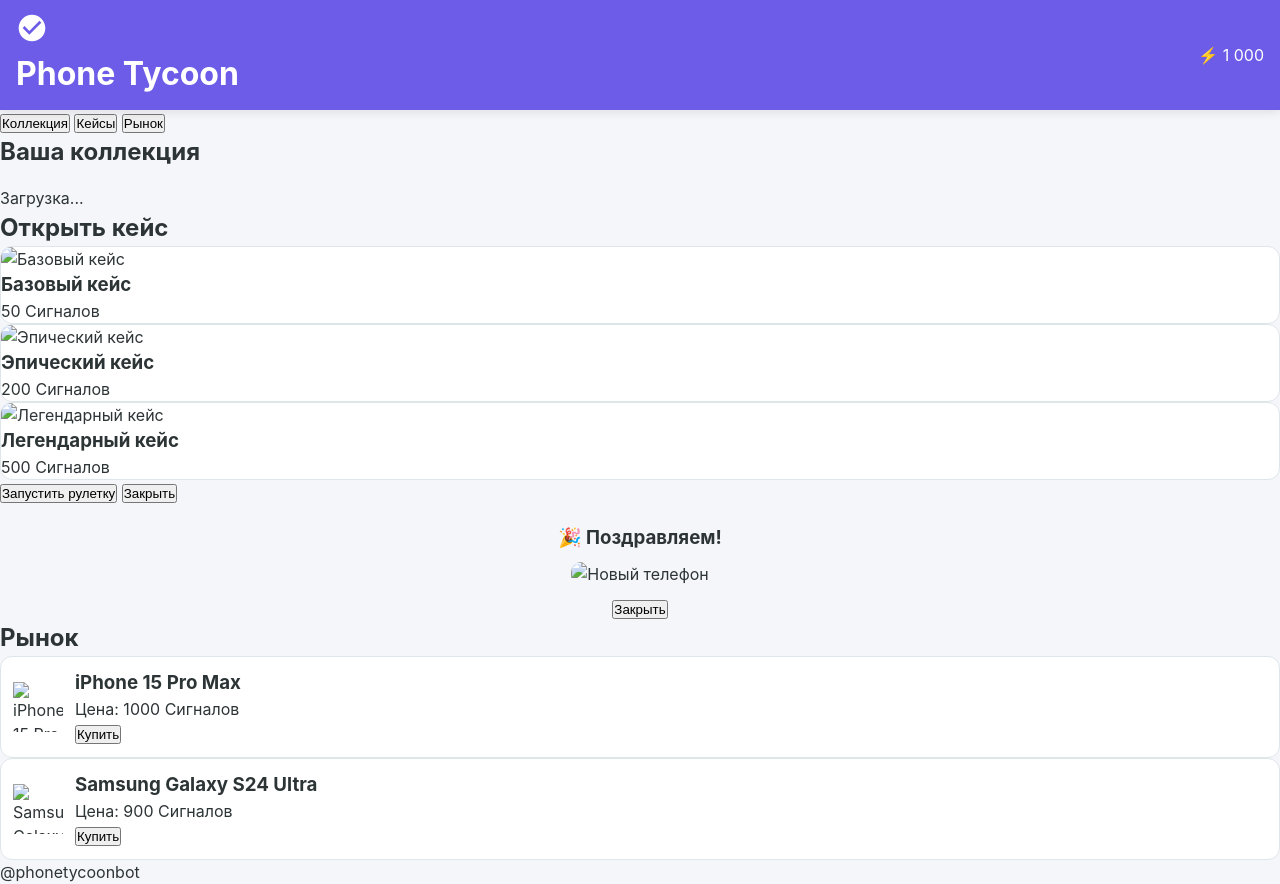
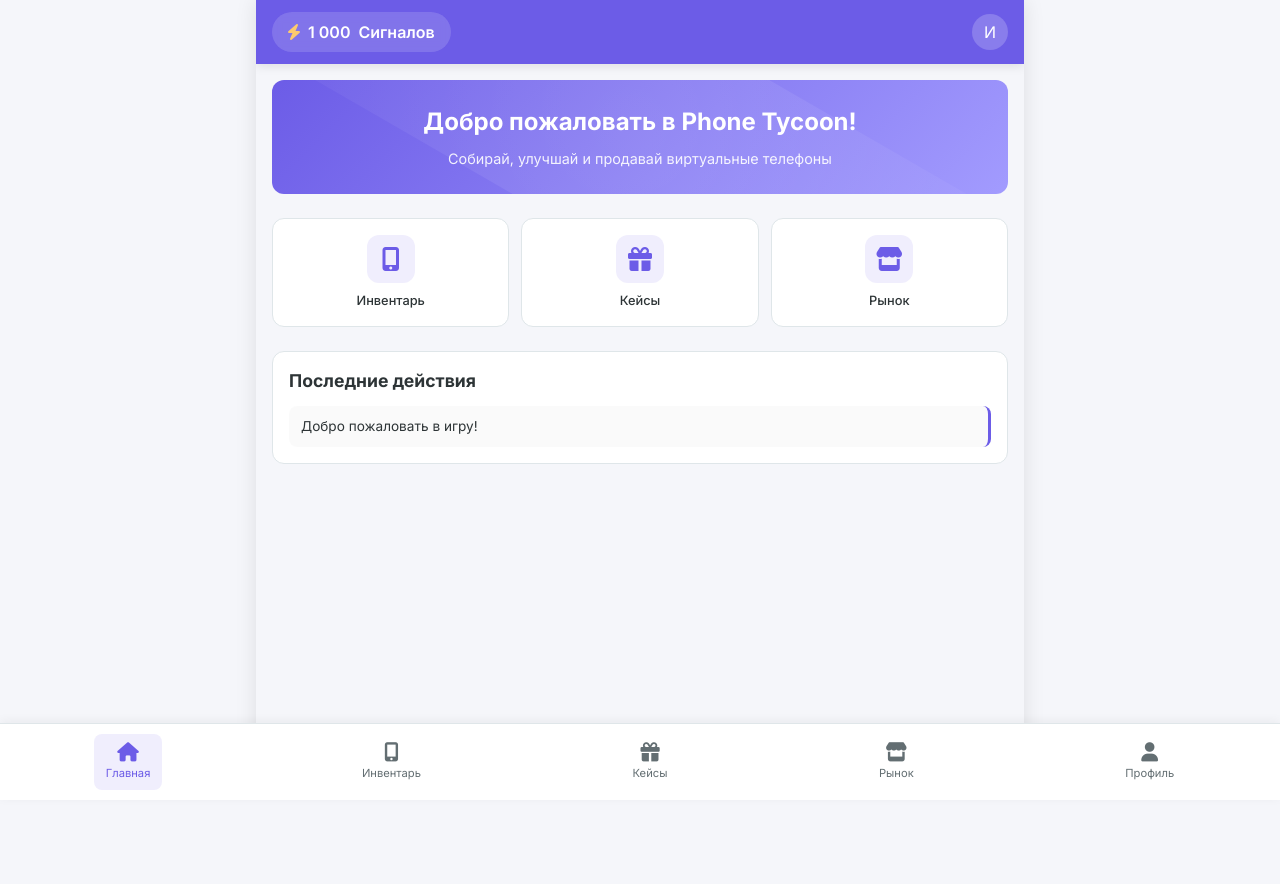
Before and after one commit to Feel11ng/phone-game-miniapp, a plain HTML site: page index.html in a window 1280 px wide. After the commit the page ends 800 px from the top, so only its background shows below. Drawn offline with Linux system fonts and the light colour scheme; a script that the page names is missing.

Commit message:
Update index.html

```diff
--- a/index.html
+++ b/index.html
@@ -3,118 +3,202 @@
 <head>
     <meta charset="UTF-8">
     <title>Phone Tycoon</title>
-    <meta name="viewport" content="width=device-width, initial-scale=1.0">
-    <!-- Подключаем Google Fonts -->
-    <link href="https://fonts.googleapis.com/css2?family=Poppins:wght@300;400;500;600;700&display=swap" rel="stylesheet">
+    <meta name="viewport" content="width=device-width, initial-scale=1.0, maximum-scale=1.0, user-scalable=no">
+    <meta name="theme-color" content="#6c5ce7">
+    <link rel="stylesheet" href="https://cdnjs.cloudflare.com/ajax/libs/font-awesome/6.0.0/css/all.min.css">
+    <link href="https://fonts.googleapis.com/css2?family=Inter:wght@300;400;500;600;700&display=swap" rel="stylesheet">
     <script src="https://telegram.org/js/telegram-web-app.js"></script>
     <link rel="stylesheet" href="style.css">
 </head>
 <body>
-    <div class="app-container">
-        <!-- Header -->
+    <div class="app">
+        <!-- Верхняя панель с балансом -->
         <header class="app-header">
-            <div class="logo">
-                <svg width="32" height="32" viewBox="0 0 24 24" fill="none" xmlns="http://www.w3.org/2000/svg">
-                    <path d="M12 2C6.48 2 2 6.48 2 12s4.48 10 10 10 10-4.48 10-10S17.52 2 12 2zm-2 15l-5-5 1.41-1.41L10 14.17l7.59-7.59L19 8l-9 9z" fill="#ffffff"/>
-                </svg>
-                <h1>Phone Tycoon</h1>
+            <div class="balance-card">
+                <i class="fas fa-bolt"></i>
+                <span id="signals-count">0</span> Сигналов
             </div>
-            <div class="balance-display">
-                <span class="signal-icon">⚡</span>
-                <span id="signals-count">100</span>
+            <div class="user-avatar" id="user-avatar">
+                <i class="fas fa-user"></i>
             </div>
         </header>
 
-        <!-- Main Content -->
-        <main class="app-content">
-            <!-- Tab Navigation -->
-            <div class="tabs">
-                <button class="tab-button active" data-tab="inventory">Коллекция</button>
-                <button class="tab-button" data-tab="cases">Кейсы</button>
-                <button class="tab-button" data-tab="market">Рынок</button>
-            </div>
+        <!-- Основное содержимое -->
+        <main class="main-content" id="main-content">
+            <!-- Главная страница -->
+            <section id="home-section" class="page active">
+                <div class="welcome-banner">
+                    <h1>Добро пожаловать в Phone Tycoon!</h1>
+                    <p>Собирай, улучшай и продавай виртуальные телефоны</p>
+                </div>
 
-            <!-- Inventory Tab -->
-            <section id="inventory-tab" class="tab-content active">
-                <h2>Ваша коллекция</h2>
-                <div id="inventory-list" class="phone-grid">
-                    <!-- Телефоны будут вставлены сюда -->
-                    <p id="inventory-loading">Загрузка...</p>
+                <div class="quick-actions">
+                    <div class="action-card" data-section="inventory">
+                        <i class="fas fa-mobile-alt"></i>
+                        <span>Инвентарь</span>
+                    </div>
+                    <div class="action-card" data-section="cases">
+                        <i class="fas fa-gift"></i>
+                        <span>Кейсы</span>
+                    </div>
+                    <div class="action-card" data-section="market">
+                        <i class="fas fa-store"></i>
+                        <span>Рынок</span>
+                    </div>
+                </div>
+
+                <div class="recent-activity">
+                    <h2>Последние действия</h2>
+                    <div class="activity-list" id="activity-feed">
+                        <div class="activity-item">Добро пожаловать в игру!</div>
+                    </div>
                 </div>
             </section>
 
-            <!-- Cases Tab -->
-            <section id="cases-tab" class="tab-content">
-                <h2>Открыть кейс</h2>
-                <div class="case-selector">
-                    <div class="case-card" data-case="basic">
-                        <img src="images/phones/case_basic.jpg" alt="Базовый кейс">
-                        <h3>Базовый кейс</h3>
-                        <p>50 Сигналов</p>
+            <!-- Раздел инвентаря -->
+            <section id="inventory-section" class="page">
+                <div class="section-header">
+                    <h2>Ваша коллекция</h2>
+                    <div class="filters">
+                        <button class="filter-btn active">Все</button>
+                        <button class="filter-btn">Обычные</button>
+                        <button class="filter-btn">Редкие</button>
+                        <button class="filter-btn">Эпические</button>
+                        <button class="filter-btn">Легендарные</button>
                     </div>
-                    <div class="case-card" data-case="epic">
-                        <img src="images/phones/case_epic.jpg" alt="Эпический кейс">
-                        <h3>Эпический кейс</h3>
-                        <p>200 Сигналов</p>
+                </div>
+                <div id="inventory-list" class="phone-grid">
+                    <div class="loading-spinner">
+                        <div class="spinner"></div>
+                        <p>Загрузка коллекции...</p>
                     </div>
-                    <div class="case-card" data-case="legendary">
-                        <img src="images/phones/case_legendary.jpg" alt="Легендарный кейс">
-                        <h3>Легендарный кейс</h3>
-                        <p>500 Сигналов</p>
+                </div>
+            </section>
+
+            <!-- Раздел кейсов -->
+            <section id="cases-section" class="page">
+                <h2>Кейсы</h2>
+                <div class="cases-grid">
+                    <div class="case-card" data-case-id="1">
+                        <div class="case-image">
+                            <img src="https://via.placeholder.com/120" alt="Базовый кейс">
+                        </div>
+                        <div class="case-info">
+                            <h3>Базовый кейс</h3>
+                            <div class="case-price">
+                                <i class="fas fa-bolt"></i> 50
+                            </div>
+                            <button class="btn open-case-btn" data-case-id="1">Открыть</button>
+                        </div>
+                    </div>
+                    <!-- Другие кейсы будут добавлены динамически -->
+                </div>
+
+                <div id="case-result" class="case-result-modal">
+                    <div class="modal-content">
+                        <span class="close-modal">&times;</span>
+                        <h3>Поздравляем!</h3>
+                        <div class="prize-animation">
+                            <div class="phone-reveal">
+                                <img id="result-phone-img" src="" alt="Новый телефон">
+                            </div>
+                            <div class="confetti"></div>
+                        </div>
+                        <p id="result-phone-name" class="prize-name"></p>
+                        <p class="prize-rarity"></p>
+                        <button class="btn" id="close-result">Отлично!</button>
+                    </div>
+                </div>
+            </section>
+
+            <!-- Раздел рынка -->
+            <section id="market-section" class="page">
+                <div class="market-tabs">
+                    <button class="tab-btn active" data-tab="buy">Купить</button>
+                    <button class="tab-btn" data-tab="sell">Продать</button>
+                    <button class="tab-btn" data-tab="my-sales">Мои продажи</button>
+                </div>
+
+                <div class="tab-content active" id="buy-tab">
+                    <div class="market-filters">
+                        <select class="filter-select">
+                            <option>Все бренды</option>
+                            <option>Apple</option>
+                            <option>Samsung</option>
+                            <option>Google</option>
+                        </select>
+                        <input type="text" class="search-input" placeholder="Поиск...">
+                    </div>
+                    <div id="market-items" class="market-items">
+                        <!-- Товары будут загружены сюда -->
+                        <p class="empty-state">На рынке пока нет товаров</p>
+                    </div>
+                </div>
+            </section>
+
+            <!-- Профиль пользователя -->
+            <section id="profile-section" class="page">
+                <div class="profile-header">
+                    <div class="profile-avatar" id="profile-avatar">
+                        <i class="fas fa-user"></i>
+                    </div>
+                    <h2 id="username">Игрок</h2>
+                    <div class="profile-stats">
+                        <div class="stat">
+                            <div class="stat-value" id="total-phones">0</div>
+                            <div class="stat-label">Телефоны</div>
+                        </div>
+                        <div class="stat">
+                            <div class="stat-value" id="total-cases">0</div>
+                            <div class="stat-label">Кейсы</div>
+                        </div>
+                        <div class="stat">
+                            <div class="stat-value" id="total-sales">0</div>
+                            <div class="stat-label">Продажи</div>
+                        </div>
                     </div>
                 </div>
 
-                <!-- Рулетка для открытия кейса -->
-                <div id="case-roulette" class="case-roulette hidden">
-                    <div class="roulette-container">
-                        <div class="roulette-wheel" id="roulette-wheel">
-                            <!-- Телефоны будут вставлены сюда динамически -->
-                        </div>
-                    </div>
-                    <div class="roulette-controls">
-                        <button id="start-roulette-btn">Запустить рулетку</button>
-                        <button id="close-roulette-btn">Закрыть</button>
-                    </div>
-                </div>
-
-                <!-- Результат открытия кейса -->
-                <div id="case-result" class="case-result hidden">
-                    <h3>🎉 Поздравляем!</h3>
-                    <img id="result-phone-img" src="" alt="Новый телефон">
-                    <p id="result-phone-name"></p>
-                    <p id="result-rarity"></p>
-                    <button id="close-result-btn">Закрыть</button>
-                </div>
-            </section>
-
-            <!-- Market Tab -->
-            <section id="market-tab" class="tab-content">
-                <h2>Рынок</h2>
-                <div class="market-list">
-                    <div class="market-item">
-                        <img src="images/phones/iphone_15_pro_max.jpg" alt="iPhone 15 Pro Max">
-                        <div class="market-info">
-                            <h3>iPhone 15 Pro Max</h3>
-                            <p>Цена: 1000 Сигналов</p>
-                            <button>Купить</button>
-                        </div>
-                    </div>
-                    <div class="market-item">
-                        <img src="images/phones/samsung_s24_ultra.jpg" alt="Samsung Galaxy S24 Ultra">
-                        <div class="market-info">
-                            <h3>Samsung Galaxy S24 Ultra</h3>
-                            <p>Цена: 900 Сигналов</p>
-                            <button>Купить</button>
-                        </div>
-                    </div>
+                <div class="profile-actions">
+                    <button class="btn btn-outline" id="settings-btn">
+                        <i class="fas fa-cog"></i> Настройки
+                    </button>
+                    <button class="btn btn-outline" id="help-btn">
+                        <i class="fas fa-question-circle"></i> Помощь
+                    </button>
+                    <button class="btn btn-outline" id="logout-btn">
+                        <i class="fas fa-sign-out-alt"></i> Выйти
+                    </button>
                 </div>
             </section>
         </main>
 
-        <!-- Footer -->
-        <footer class="app-footer">
-            <p>@phonetycoonbot</p>
-        </footer>
+        <!-- Нижняя навигация -->
+        <nav class="bottom-nav">
+            <a href="#" class="nav-item active" data-section="home">
+                <i class="fas fa-home"></i>
+                <span>Главная</span>
+            </a>
+            <a href="#" class="nav-item" data-section="inventory">
+                <i class="fas fa-mobile-alt"></i>
+                <span>Инвентарь</span>
+            </a>
+            <a href="#" class="nav-item" data-section="cases">
+                <i class="fas fa-gift"></i>
+                <span>Кейсы</span>
+            </a>
+            <a href="#" class="nav-item" data-section="market">
+                <i class="fas fa-store"></i>
+                <span>Рынок</span>
+            </a>
+            <a href="#" class="nav-item" data-section="profile">
+                <i class="fas fa-user"></i>
+                <span>Профиль</span>
+            </a>
+        </nav>
+
+        <!-- Уведомления -->
+        <div id="notification" class="notification"></div>
     </div>
 
     <script src="script.js"></script>
```
